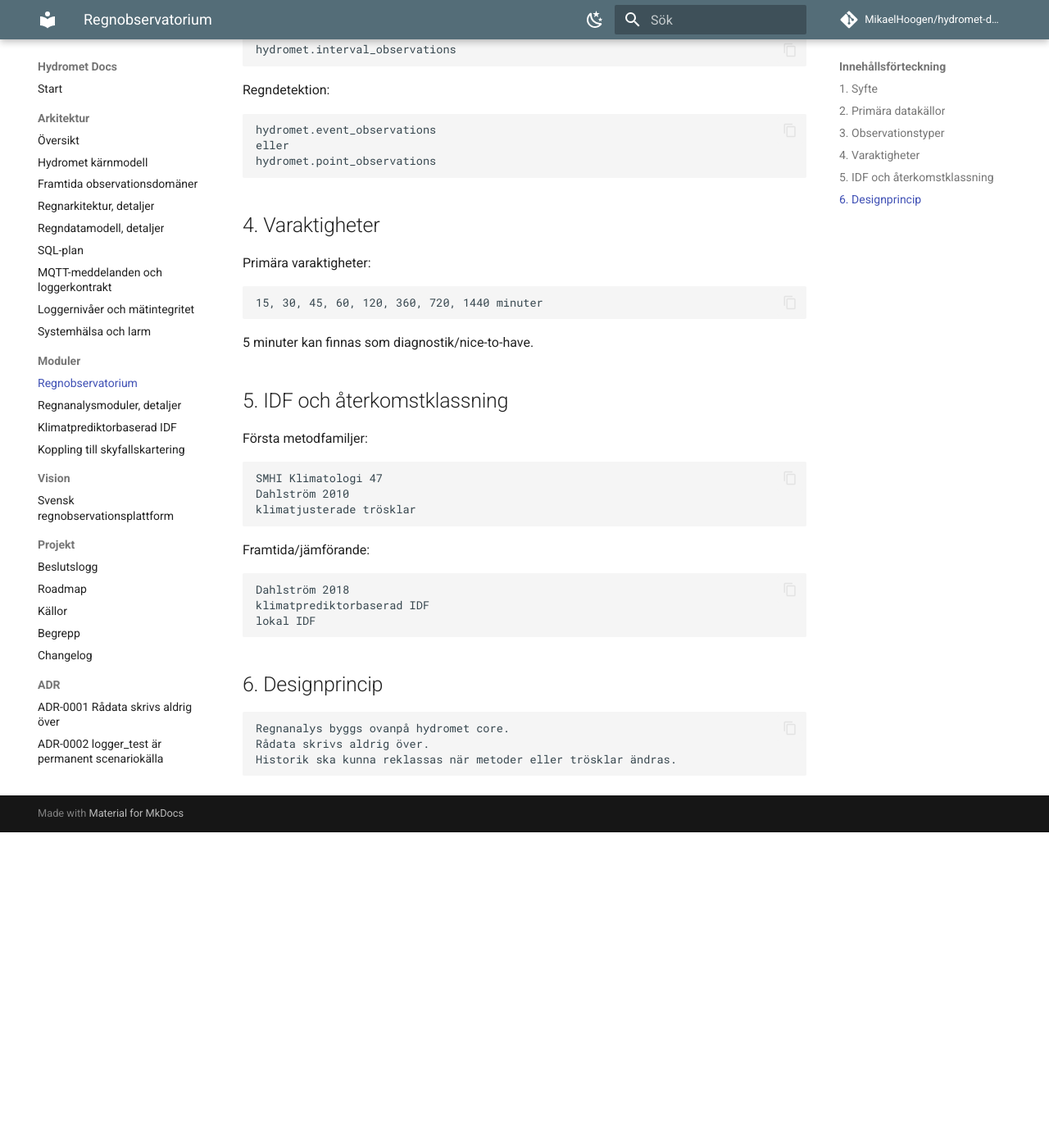
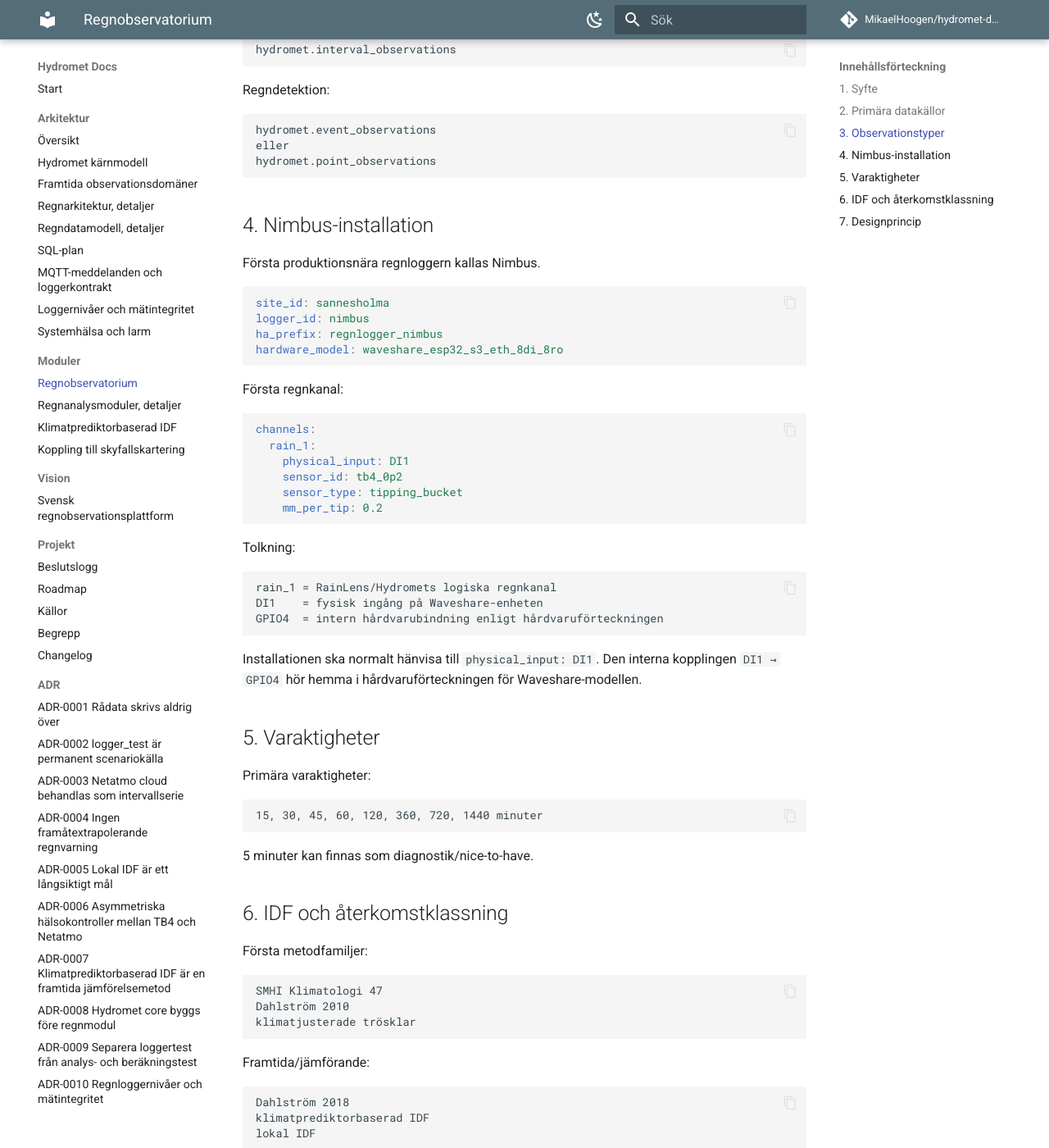
Before and after one commit to MikaelHoogen/hydromet-docs, an MkDocs documentation site: the page built from docs/modules/rain-observatory.md, in a window 1280 px wide and 1400 px high, scrolled down 911 px. Shown: the whole window at 82% size. Built offline with MkDocs 1.6.1 and Material for MkDocs 9.7.7, drawn with Linux system fonts in a browser that asks for light colours; comment, search, counter and statistics services are not loaded; before the commit the page ends 1926 px from its top, so only the background shows below that.

Commit message:
docs: document Nimbus rain channel installation

````diff
--- a/docs/modules/rain-observatory.md
+++ b/docs/modules/rain-observatory.md
@@ -49,7 +49,39 @@ eller
 hydromet.point_observations
 ```
 
-## 4. Varaktigheter
+## 4. Nimbus-installation
+
+Första produktionsnära regnloggern kallas Nimbus.
+
+```yaml
+site_id: sannesholma
+logger_id: nimbus
+ha_prefix: regnlogger_nimbus
+hardware_model: waveshare_esp32_s3_eth_8di_8ro
+```
+
+Första regnkanal:
+
+```yaml
+channels:
+  rain_1:
+    physical_input: DI1
+    sensor_id: tb4_0p2
+    sensor_type: tipping_bucket
+    mm_per_tip: 0.2
+```
+
+Tolkning:
+
+```text
+rain_1 = RainLens/Hydromets logiska regnkanal
+DI1    = fysisk ingång på Waveshare-enheten
+GPIO4  = intern hårdvarubindning enligt hårdvaruförteckningen
+```
+
+Installationen ska normalt hänvisa till `physical_input: DI1`. Den interna kopplingen `DI1 → GPIO4` hör hemma i hårdvaruförteckningen för Waveshare-modellen.
+
+## 5. Varaktigheter
 
 Primära varaktigheter:
 
@@ -77,7 +109,7 @@ klimatprediktorbaserad IDF
 lokal IDF
 ```
 
-## 6. Designprincip
+## 7. Designprincip
 
 ```text
 Regnanalys byggs ovanpå hydromet core.
````
Also changed, not shown: other parts of docs/modules/rain-observatory.md (+1 -1 lines).
